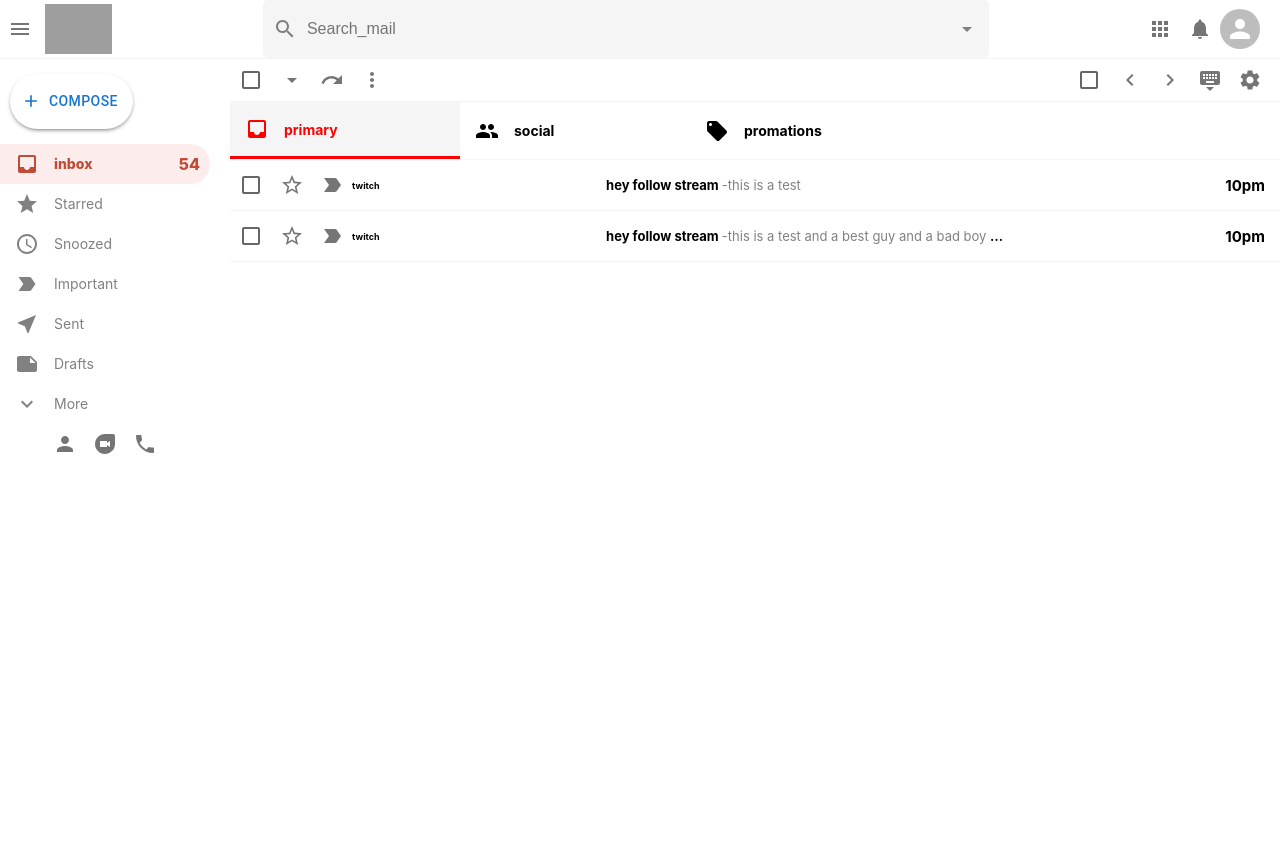
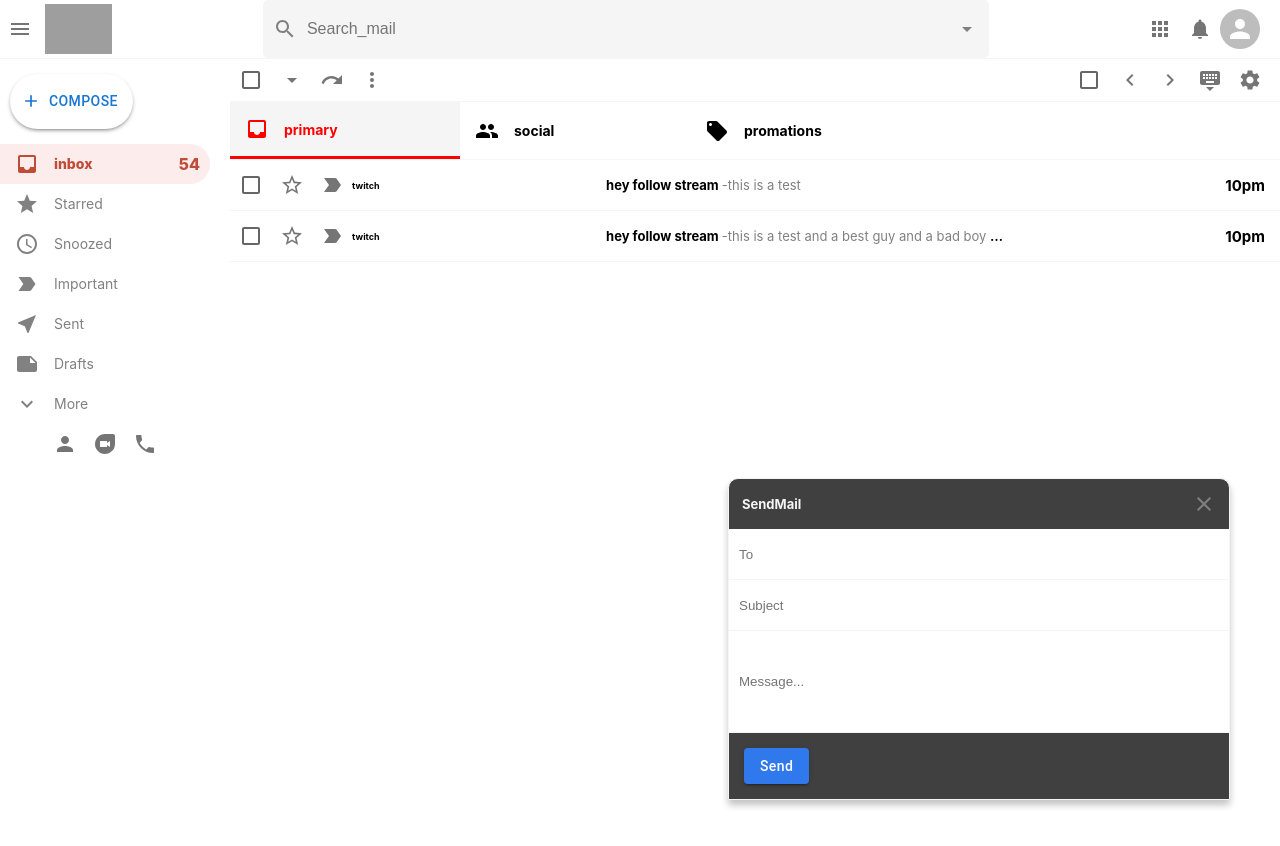
Before and after one commit to ritishjaiswal20/Gmail-clone-react-redux, a React (Create React App) app in the folder myapp/: page / in a window 1280 px wide. Both pictures are taken after a click on the button "COMPOSE". Shown: the top 846 px of the page. Built offline with nearby package versions, Linux system fonts and the light colour scheme; no server answers; the database is empty; grey boxes are pictures that could not be loaded.

Commit message:
firebase

```diff
--- a/myapp/package.json
+++ b/myapp/package.json
@@ -11,8 +11,10 @@
     "@testing-library/jest-dom": "^4.2.4",
     "@testing-library/react": "^9.5.0",
     "@testing-library/user-event": "^7.2.1",
+    "firebase": "^8.7.0",
     "react": "^17.0.2",
     "react-dom": "^17.0.2",
+    "react-hook-form": "^7.29.0",
     "react-redux": "^7.2.6",
     "react-router-dom": "^5.2.0",
     "react-scripts": "5.0.0"
--- a/myapp/src/App.js
+++ b/myapp/src/App.js
@@ -5,7 +5,13 @@ import Header from "./Header";
 import { BrowserRouter as Router, Switch, Route, Link } from "react-router-dom";
 import EmailList from "./EmailList";
 import Mail from "./Mail";
+import SendMail from "./SendMail";
+import {useSelector} from "react-redux";
+import { selectSendMessageIsOpen } from "./features/mailSlice";
+
 function App() {
+ const sendMessageisOpen=useSelector(selectSendMessageIsOpen);
+
   return (
     <Router>
       <div className="app">
@@ -22,6 +28,7 @@ function App() {
             </Route>
           </Switch>
         </div>
+      {sendMessageisOpen && <SendMail/>}
       </div>
     </Router>
   );
--- a/myapp/src/EmailList.js
+++ b/myapp/src/EmailList.js
@@ -1,5 +1,5 @@
 import { Checkbox, IconButton } from "@mui/material";
-import React from "react";
+import React, { useEffect, useState } from "react";
 import "./EmailList.css";
 import InboxIcon from "@mui/icons-material/Inbox";
 import ArrowDropDownIcon from "@mui/icons-material/ArrowDropDown";
@@ -13,9 +13,25 @@ import PeopleIcon from "@mui/icons-material/People";
 import LocalOfferIcon from "@mui/icons-material/LocalOffer";
 import Section from "./Section";
 import EmailRow from "./EmailRow";
+import db from './firebase'
 function EmailList() {
+  const[emails,setEmails]=useState([]);
+
+  useEffect(()=>{
+    db.collection("emails")
+    .orderBy("timeStamp","desc")
+    .onSnapshot((snapshot)=>
+    setEmails(
+      snapshot.docs.map((doc)=>({
+        id:doc.id,
+        data:doc.data(),
+      }))
+    )
+    )
+  },[])
   return (
     <div className="emailList">
+
       <div className="emailList-setting">
         <div className="emailList-setting-left">
           <Checkbox />
--- /dev/null
+++ b/myapp/src/SendMail.css
@@ -0,0 +1,57 @@
+.sendMail{
+    position:absolute;
+    bottom:0px;
+    right:50px;
+    background-color:#404040;
+    width:40%;
+    height:40%;
+    max-width:500px;
+    border-top-left-radius: 10px;
+    border-top-right-radius: 10px;
+    display:flex;
+    flex-direction:column;
+    border:1px solid whitesmoke;
+    box-shadow:0px 5px 7px rgba(0,0,0,0.24);
+}
+.sendMail_header{
+    padding:13px;
+    display:flex;
+    justify-content:space-between;
+    align-items:center;
+    color:gray;
+}
+.sendMail_header >h3{
+    color:whitesmoke;
+    font-size:13px;
+}
+.sendMail_send{
+    background-color:#3079ed !important;
+    text-transform:capitalize !important;
+    margin:15px !important;
+}
+
+.sendMail_close{
+    cursor:pointer;
+}
+.sendMail>form{
+    display:flex;
+    flex:1;
+    flex-direction: column;
+}
+
+.sendMail >form>input{
+    height:30px;
+    padding:10px;
+    border:none;
+    border-bottom:1px solid whitesmoke;
+    outline:none;
+}
+.sendMail_message{
+    flex:1;
+}
+.sendMail_error{
+    background-color:white;
+    color:red;
+    text-align:right;
+    padding:2px;
+}
--- /dev/null
+++ b/myapp/src/SendMail.js
@@ -0,0 +1,75 @@
+import React from 'react'
+import './SendMail.css'
+import {Button} from "@mui/material"
+import CloseIcon from '@mui/icons-material/Close';
+import {useForm} from "react-hook-form";
+import { closedSendMessage} from './features/mailSlice';
+import { useDispatch } from 'react-redux';
+import db from './firebase'
+import firebase from "firebase"
+function SendMail() {
+    const { register, handleSubmit, watch, formState: { errors } } = useForm();
+
+     const dispatch =useDispatch();
+     const onSubmit = (formData) => {
+        console.log(formData);
+        db.collection("emails").add({
+            to: formData.to,
+            subject: formData.subject,
+            message: formData.message,
+            timestamp: firebase.firestore.FieldValue.serverTimestamp()
+        });
+   dispatch(closedSendMessage());
+
+    }
+  return (
+    <div className="sendMail">
+        <div className="sendMail_header">
+            <h3>SendMail</h3>
+            <CloseIcon   onClick={()=>dispatch(closedSendMessage())} className="sendMail_close"/>
+        </div>
+
+       <form onSubmit={handleSubmit(onSubmit)}>
+
+            <input
+                    name="to"
+                    placeholder="To"
+                    type="email"
+                    {...register("to", { required: true })}
+                />
+        {errors.to && <p className="sendMail_error">To is Required!</p>}
+
+             <input
+                    name="subject"
+                    placeholder="Subject"
+                    type="text"
+                    {...register("subject", { required: true })}
+                />
+        {errors.subject && <p className="sendMail_error">Subject is Required!</p>}
+
+             <input
+                    name="message"
+                    placeholder="Message..."
+                    type="text"
+                    className="sendMail_message"
+                    {...register("message", { required: true })}
+                />
+        {errors.message && <p className="sendMail_error">message is Required!</p>}
+
+
+           <div className="sendMail_options">
+           <Button
+                        className="sendMail_send"
+                        variant="contained"
+                        color="primary"
+                        type="submit"
+                    >
+                        Send
+                        </Button>
+           </div>
+       </form>
+    </div>
+  )
+}
+
+export default SendMail
--- a/myapp/src/Sidebar.js
+++ b/myapp/src/Sidebar.js
@@ -13,12 +13,16 @@ import StarIcon from "@mui/icons-material/Star";
 import PersonIcon from "@mui/icons-material/Person";
 import DuoIcon from "@mui/icons-material/Duo";
 import PhoneIcon from "@mui/icons-material/Phone";
+import { useDispatch } from "react-redux";
+import { openSendMessage } from "./features/mailSlice";
 function Sidebar() {
+  const dispatch=useDispatch();
   return (
     <div className="sidebar">
       <Button
         startIcon={<AddIcon fontSize="large" />}
         className="sidebar_compose"
+        onClick={()=>dispatch(openSendMessage())}
       >
         COMPOSE
       </Button>
--- a/myapp/src/features/mailSlice.js
+++ b/myapp/src/features/mailSlice.js
@@ -1,28 +1,22 @@
 import { createAsyncThunk, createSlice } from "@reduxjs/toolkit";
 
-const initialState = {
-  value: 0,
-  status: "idle",
-};
 
 export const mailSlice = createSlice({
   name: "mail",
-  initialState,
+  initialState: {
+    sendMessageIsOpen:false,
+  },
 
   reducers: {
-    increment: (state) => {
-      state.value += 1;
-    },
-    decrement: (state) => {
-      state.value -= 1;
-    },
-
-    incrementByAmount: (state, action) => {
-      state.value += action.payload;
+      openSendMessage:state=>{
+        state.sendMessageIsOpen=true;
+      },
+      closedSendMessage: (state) => {
+      state.sendMessageIsOpen=false;
     },
   },
 });
 
-export const { increment, decrement, incrementByAmount } = mailSlice.actions;
-export const selectmail = (state) => state.mail.value;
+export const { openSendMessage,closedSendMessage } = mailSlice.actions;
+export const selectSendMessageIsOpen= (state) => state.mail.sendMessageIsOpen;
 export default mailSlice.reducer;
--- /dev/null
+++ b/myapp/src/firebase.js
@@ -0,0 +1,15 @@
+import firebase from "firebase";
+const firebaseConfig = {
+    apiKey: "AIzaSyDhccqfgQUb74rSuR9NAUXrAors8geyMfA",
+    authDomain: "clone-4f25e.firebaseapp.com",
+    projectId: "clone-4f25e",
+    storageBucket: "clone-4f25e.appspot.com",
+    messagingSenderId: "609789242469",
+    appId: "1:609789242469:web:88dec1e1b3dad4a9f7aa8c"
+  };
+  const firebaseApp = firebase.initializeApp(firebaseConfig);
+const db = firebaseApp.firestore();
+const auth =firebase.auth();
+const provider =new firebase.auth.GoogleAuthProvider();
+export{auth,provider};
+export default db;
```
Also changed, not shown: 1 other file (tests, documents, lock files or other folders).
